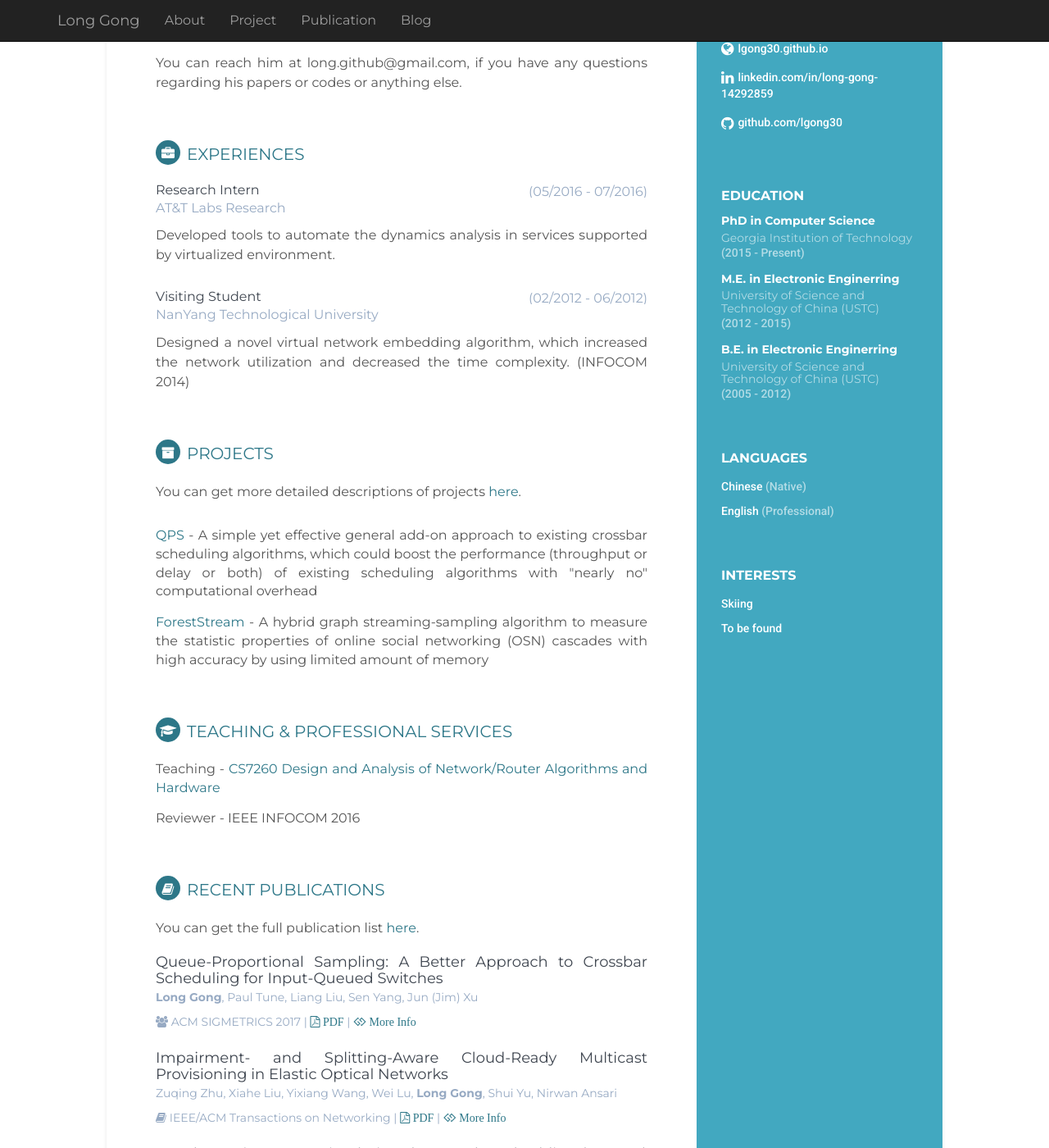
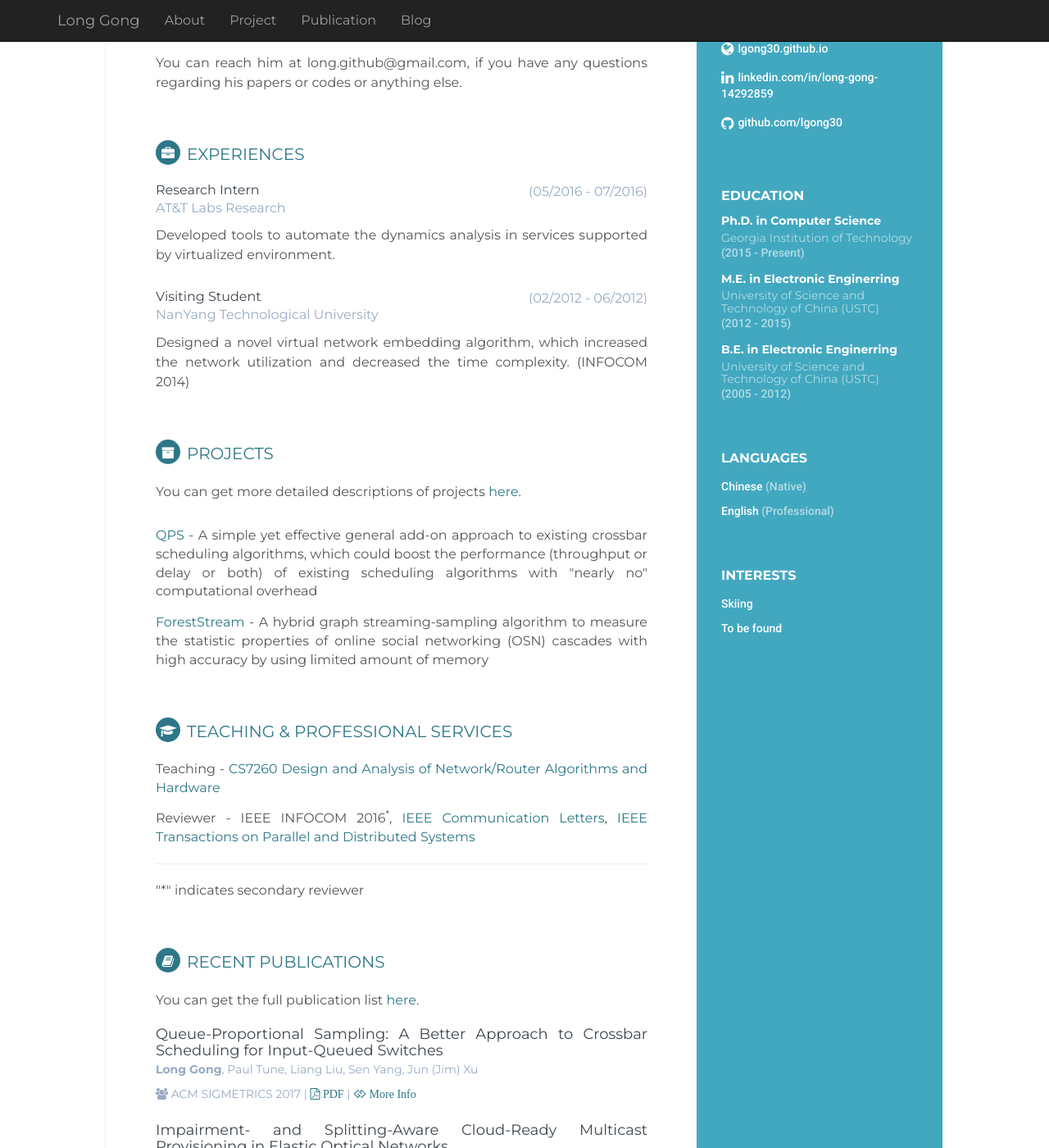
Before and after one commit to lgong30/lgong30.github.io, a Jekyll site: the page built from _pages/01_about.md, in a window 1280 px wide and 1400 px high, scrolled down 269 px. Shown: the whole window at 82% size. Built offline with Jekyll 4.4.1, drawn with Linux system fonts in a browser that asks for light colours; nearby versions of some CDN libraries; comment, search, counter and statistics services are not loaded.

Commit message:
add services

```diff
--- a/_config.yml
+++ b/_config.yml
@@ -79,7 +79,7 @@ education:
   - edu3:
     institution: Georgia Institution of Technology
     address: Atlanta, GA, USA
-    degree: PhD
+    degree: Ph.D.
     major: Computer Science
     started: 2015
     duration: (2015 - Present)
@@ -190,7 +190,10 @@ teaching:
 service:
   - s1:
     type: Reviewer
-    details: ["IEEE INFOCOM 2016"]
+    details:
+      - "IEEE INFOCOM 2016<sup>*</sup>"
+      - "<a href='http://www.comsoc.org/cl' target='_blank'>IEEE Communication Letters</a>"
+      - "<a href='https://www.computer.org/web/tpds' target='_blank'>IEEE Transactions on Parallel and Distributed Systems</a>"
 
 
 programmingSkills:
--- a/_includes/teaching.html
+++ b/_includes/teaching.html
@@ -12,5 +12,7 @@
         <span class="project-title">{{ s.type }}</span> - <span class="project-tagline">{% for d in s.details %}{{ d }}{% if forloop.last==false %}, {% endif %}{% endfor %}</span>
         {% endfor %}
     </div><!--//item-->
+    <hr/>
+    <p>"*" indicates secondary reviewer</p>
     {% endif %}
 </section><!--//section-->
```
